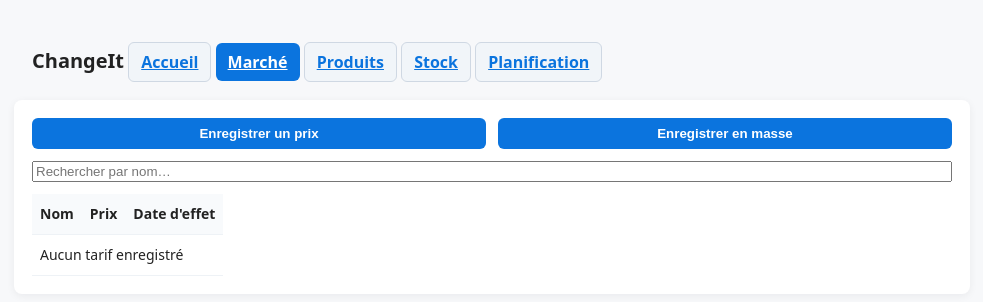
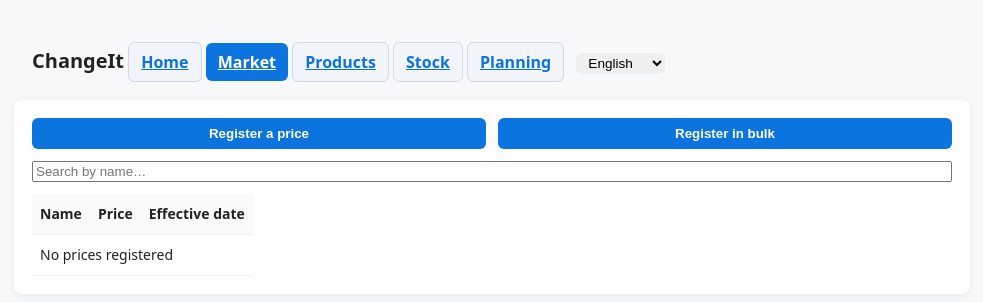
Before and after one commit to casuhall/echoes-factory, a website: page marché.html in a window 1280 px wide. Shown: the whole page, without its empty margins (148-1131 px from the left). Drawn offline with Linux system fonts and the light colour scheme.

Commit message:
feat(i18n): migrate marché.html to internationalization

```diff
--- a/locales/en.json
+++ b/locales/en.json
@@ -22,6 +22,20 @@
   "accueil.pantry.erreur": "Error linking Pantry: {message}",
   "accueil.gestionDonnées": "Data management",
   "accueil.reset": "Reset",
+  "marché.enregistrerPrix": "Register a price",
+  "marché.nomArticle": "Item name",
+  "marché.prixArticle": "Item price",
+  "marché.annuler": "Cancel",
+  "marché.enregistrer": "Save",
+  "marché.miseAJourMasse": "Bulk price update!",
+  "marché.lotObjets": "Batch of items to evaluate",
+  "marché.enregistrerPrixBtn": "Register a price",
+  "marché.enregistrerMasse": "Register in bulk",
+  "marché.rechercherNom": "Search by name…",
+  "marché.nom": "Name",
+  "marché.prix": "Price",
+  "marché.dateEffet": "Effective date",
+  "marché.aucunTarif": "No prices registered",
   "stock.enregistrerObjet": "Register an item",
   "stock.nomObjet": "Item name",
   "stock.nombreObjets": "Number of items to add to stock",
--- a/marché.html
+++ b/marché.html
@@ -17,42 +17,44 @@
   <nav>
     <div>
       <span class="h1" id="nav-nomUsine">[Nom de l'usine]</span>
-      <a href="./index.html" class="btn ghost" id="nav-accueil">Accueil</a>
-      <a href="./marché.html" class="btn" id="nav-marché">Marché</a>
-      <a href="./produits.html" class="btn ghost" id="nav-produits">Produits</a>
-      <a href="./stock.html" class="btn ghost" id="nav-stock">Stock</a>
-      <a href="./planification.html" class="btn ghost" id="nav-planification">Planification</a>
+      <a href="./index.html" class="btn ghost" id="nav-accueil" data-i18n="nav.accueil">Accueil</a>
+      <a href="./marché.html" class="btn" id="nav-marché" data-i18n="nav.marché">Marché</a>
+      <a href="./produits.html" class="btn ghost" id="nav-produits" data-i18n="nav.produits">Produits</a>
+      <a href="./stock.html" class="btn ghost" id="nav-stock" data-i18n="nav.stock">Stock</a>
+      <a href="./planification.html" class="btn ghost" id="nav-planification" data-i18n="nav.planification">Planification</a>
+      <select id="select-langue" style="margin-left: 8px; padding: 2px 8px; font-size: 0.85em; width: auto;">
+      </select>
     </div>
   </nav>
 
 
   <dialog id="ajout_unitaire_modal">
     <form method="dialog">
-      <h2>Enregistrer un prix</h2>
+      <h2 data-i18n="marché.enregistrerPrix">Enregistrer un prix</h2>
       <div class="grid">
         <div>
-          <label for="nom_article_unitaire_input" class="form-label">Nom de l'article</label>
+          <label for="nom_article_unitaire_input" class="form-label" data-i18n="marché.nomArticle">Nom de l'article</label>
           <input type="text" id="nom_article_unitaire_input" class="form-control" />
         </div>
         <div>
-          <label for="prix_article_unitaire_input">Prix de l'article</label>
+          <label for="prix_article_unitaire_input" data-i18n="marché.prixArticle">Prix de l'article</label>
           <input type="number" step="0.01" id="prix_article_unitaire_input" />
         </div>
-        <input id="btn_annuler_unitaire" type="submit" formnovalidate class="btn ghost" value="Annuler" />
-        <input id="btn_enregistrer_unitaire" type="submit" class="btn" value="Enregistrer" />
+        <input id="btn_annuler_unitaire" type="submit" formnovalidate class="btn ghost" value="Annuler" data-i18n-value="marché.annuler" />
+        <input id="btn_enregistrer_unitaire" type="submit" class="btn" value="Enregistrer" data-i18n-value="marché.enregistrer" />
       </div>
     </form>
   </dialog>
   <dialog id="ajout_massif_modal">
-    <h5>Mise à jour de tarifs en masse !</h5>
+    <h5 data-i18n="marché.miseAJourMasse">Mise à jour de tarifs en masse !</h5>
     <form method="dialog">
       <div class="grid">
-        <label for="saisie_massif_input" class="form-label">Lot d'objets à évaluer</label>
+        <label for="saisie_massif_input" class="form-label" data-i18n="marché.lotObjets">Lot d'objets à évaluer</label>
         <textarea id="saisie_massif_input" class="form-control"></textarea>
       </div>
       <div class="grid">
-        <input id="btn_annuler_massif" type="submit" formnovalidate class="btn ghost" value="Annuler" />
-        <input id="btn_enregistrer_massif" type="submit" class="btn" value="Enregistrer" />
+        <input id="btn_annuler_massif" type="submit" formnovalidate class="btn ghost" value="Annuler" data-i18n-value="marché.annuler" />
+        <input id="btn_enregistrer_massif" type="submit" class="btn" value="Enregistrer" data-i18n-value="marché.enregistrer" />
       </div>
     </form>
     </div>
@@ -60,12 +62,12 @@
 
   <main>
     <div class="grid">
-      <button command="show-modal" commandfor="ajout_unitaire_modal" class="btn">Enregistrer un prix</button>
-      <button command="show-modal" commandfor="ajout_massif_modal" class="btn">Enregistrer en masse</button>
+      <button command="show-modal" commandfor="ajout_unitaire_modal" class="btn" data-i18n="marché.enregistrerPrixBtn">Enregistrer un prix</button>
+      <button command="show-modal" commandfor="ajout_massif_modal" class="btn" data-i18n="marché.enregistrerMasse">Enregistrer en masse</button>
     </div>
 
     <div class="grid">
-      <input type="search" id="recherche-tarifs" class="form-control" placeholder="Rechercher par nom…" />
+      <input type="search" id="recherche-tarifs" class="form-control" placeholder="Rechercher par nom…" data-i18n-placeholder="marché.rechercherNom" />
     </div>
 
     <table class="table" id="tarifs-table">
@@ -84,10 +86,14 @@
     import { Usine, GestionnaireEvenements } from "./app/service.js"
     import {
       decodeEchoesListe, UNICODE_DATE_FORMAT, NUMBER_FORMAT,
-      initialiserElement, notifier
+      initialiserElement, notifier, prépareNotification
     } from "./app/presentation.js"
     import { filtrerTarifs, trierTarifs } from "./app/marchéSortFilter.js"
     import { Stockage } from "./app/storage.js"
+    import { i18n } from "./app/i18n.js"
+
+    prépareNotification();
+    await i18n.charger();
 
     const stockage = new Stockage(Stockage.lirePantryId());
     let usine;
@@ -122,6 +128,46 @@
     préparerSaisieMassive();
     préparerTriEtRecherche();
     présenterTarifs();
+
+    // Appliquer les traductions
+    function appliquerTraductions() {
+      document.querySelectorAll('[data-i18n]').forEach(el => {
+        const clé = el.getAttribute('data-i18n');
+        el.textContent = i18n.t(clé);
+      });
+      document.querySelectorAll('[data-i18n-placeholder]').forEach(el => {
+        const clé = el.getAttribute('data-i18n-placeholder');
+        el.placeholder = i18n.t(clé);
+      });
+      document.querySelectorAll('[data-i18n-value]').forEach(el => {
+        const clé = el.getAttribute('data-i18n-value');
+        el.value = i18n.t(clé);
+      });
+    }
+
+    function alimenterSelecteurLangue() {
+      const select = document.getElementById('select-langue');
+      select.innerHTML = '';
+      const labels = { fr: 'Français', en: 'English', de: 'Deutsch', es: 'Español' };
+      i18n.localesDisponibles.forEach(code => {
+        const option = document.createElement('option');
+        option.value = code;
+        option.textContent = labels[code] || code.toUpperCase();
+        if (code === i18n.locale) {
+          option.selected = true;
+        }
+        select.appendChild(option);
+      });
+    }
+
+    appliquerTraductions();
+    alimenterSelecteurLangue();
+
+    document.getElementById('select-langue').addEventListener('change', async (event) => {
+      await i18n.changerLocale(event.target.value);
+      appliquerTraductions();
+      alimenterSelecteurLangue();
+    });
 
 
     // Fonction de réparation de la fenêtre modale de saisie unitaire
@@ -174,7 +220,7 @@
         tarifs = trierTarifs(tarifs, col, dir);
       }
 
-      let html_tarif = (tarifs.length > 0) ? "\n" : "<tr><td class='text-center' colspan='3'>Aucun tarif enregistré</td></tr>";
+      let html_tarif = (tarifs.length > 0) ? "\n" : "<tr><td class='text-center' colspan='3'>" + i18n.t("marché.aucunTarif") + "</td></tr>";
       for (const tarif of tarifs) {
         html_tarif += `<tr><td>${tarif.nom}</td><td class="text-end">${NUMBER_FORMAT.format(tarif.montant)}</td><td class="right">${UNICODE_DATE_FORMAT.format(tarif.date_effet)}</td></tr>\n`
       }
@@ -187,7 +233,7 @@
     // Mise à jour des flèches de tri dans les en-têtes
     function mettreAJourIndicateursTri() {
       const ths = { nom: TH_NOM, prix: TH_PRIX, date: TH_DATE };
-      const labels = { nom: "Nom", prix: "Prix", date: "Date d'effet" };
+      const labels = { nom: i18n.t("marché.nom"), prix: i18n.t("marché.prix"), date: i18n.t("marché.dateEffet") };
       for (const [col, th] of Object.entries(ths)) {
         if (!th) continue;
         if (triEtat && triEtat.col === col) {
```
Also changed, not shown: index.html (+4 -0 lines), locales/de.json (+14 -0 lines), locales/es.json (+14 -0 lines), locales/fr.json (+14 -0 lines), stock.html (+4 -0 lines).
